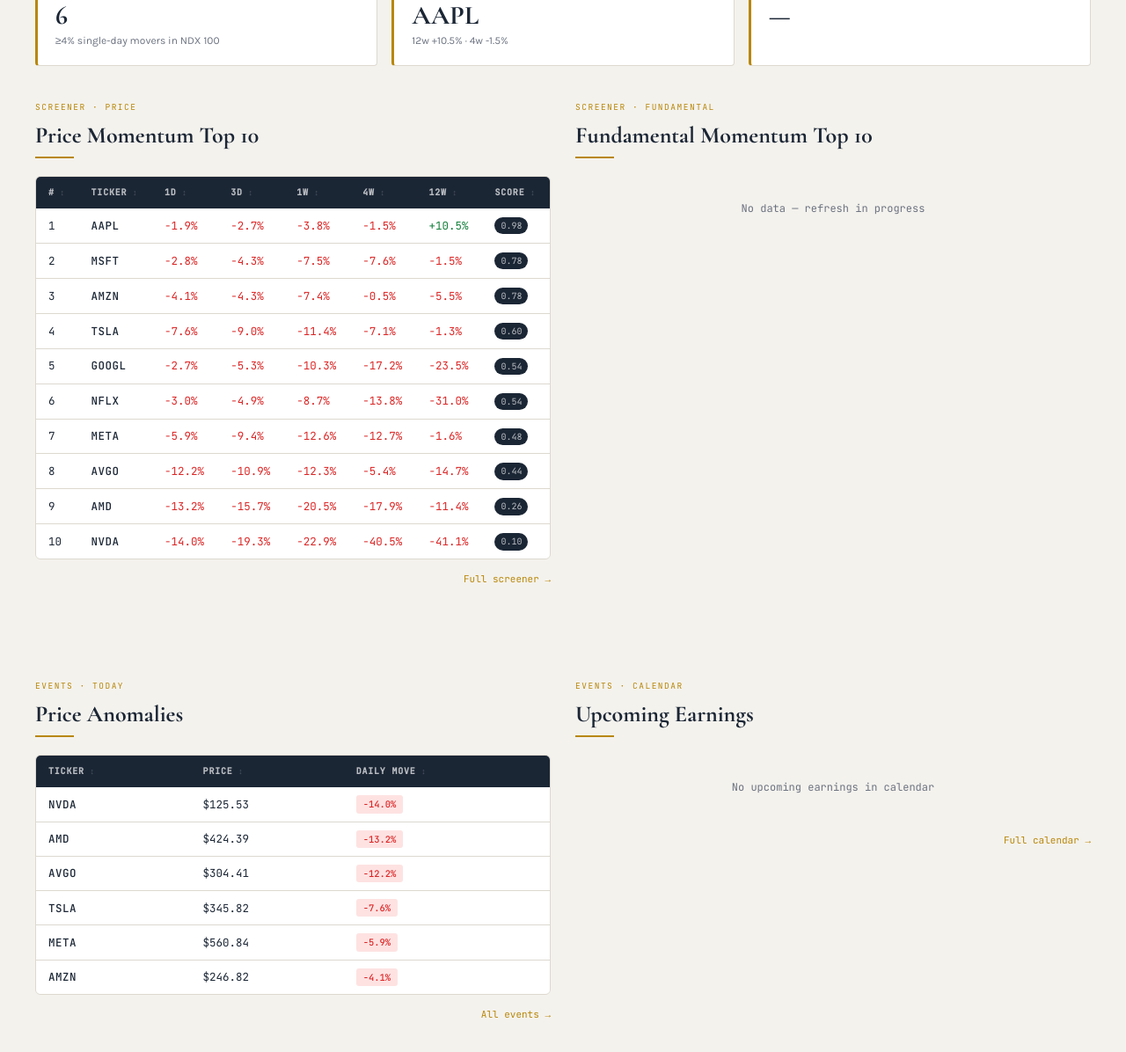
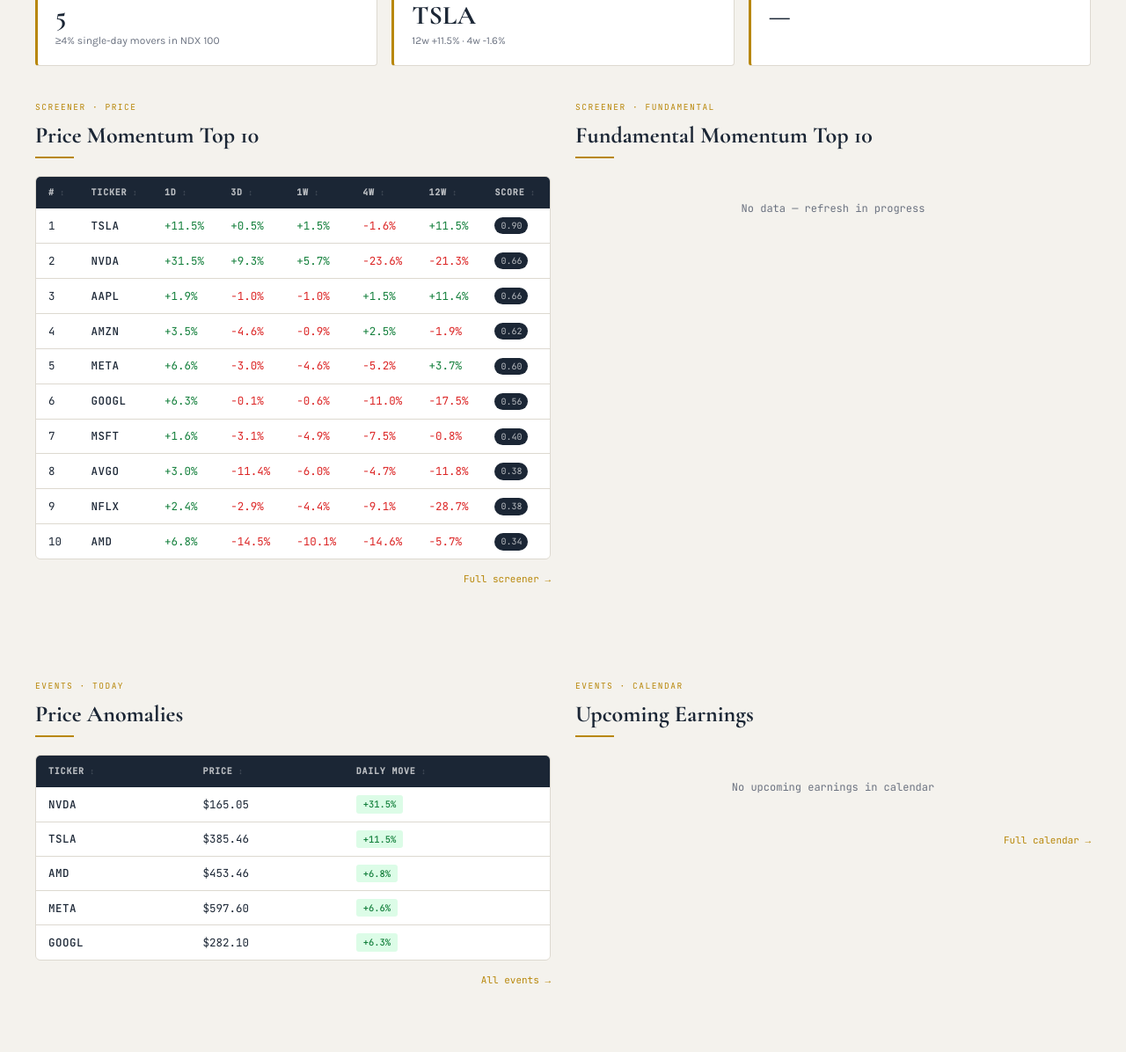
Before and after one commit to coderz66/strategy, a plain HTML site: page index.html in a window 1280 px wide. Shown: the part 256-1452 px from the top of the page at 88% size. Drawn offline with nearby package versions, Linux system fonts and the light colour scheme.

Commit message:
Deploying to gh-pages from @ coderz66/strategy@8d26a9a403c744b78dd45955e78d7d7266939267 🚀

```diff
--- a/index.html
+++ b/index.html
@@ -175,7 +175,7 @@ td { padding: 9px 14px; }
   <div class="wrap">
     <div class="eyebrow">Terence Research · Strategy Engine</div>
     <h1 class="masthead-title"><em>Strategy</em> Dashboard</h1>
-    <div class="masthead-sub">NDX 100 · Updated 2026-11-20 21:40 ET</div>
+    <div class="masthead-sub">NDX 100 · Updated 2026-11-24 00:25 ET</div>
   </div>
 </header>
 
@@ -184,7 +184,7 @@ td { padding: 9px 14px; }
     <a href="./index.html"    class="active">Dashboard</a>
     <a href="./screener.html" class="">Screener</a>
     <a href="./events.html"   class="">Events</a>
-    <span class="nav-stamp">2026-11-20 21:40 ET</span>
+    <span class="nav-stamp">2026-11-24 00:25 ET</span>
   </div>
 </nav>
 
@@ -195,17 +195,17 @@ td { padding: 9px 14px; }
 <div class="stat-row">
   <div class="stat-card">
     <div class="stat-label">Price Anomalies Today</div>
-    <div class="stat-value">6</div>
+    <div class="stat-value">5</div>
     <div class="stat-sub">≥4% single-day movers in NDX 100</div>
   </div>
   <div class="stat-card">
     <div class="stat-label">Top Price Momentum</div>
     <div class="stat-value num pos">
-      AAPL
+      TSLA
     </div>
     <div class="stat-sub">
 
-        12w +10.5% · 4w -1.5%
+        12w +11.5% · 4w -1.6%
 
     </div>
   </div>
@@ -242,131 +242,131 @@ td { padding: 9px 14px; }
 
             <tr>
               <td class="num" data-v="1">1</td>
-              <td class="tk">AAPL</td>
-              <td class="num neg" data-v="-0.019042982732453195">-1.9%</td>
-              <td class="num neg" data-v="-0.026569293285215068">-2.7%</td>
-              <td class="num neg" data-v="-0.038482050130518974">-3.8%</td>
-              <td class="num neg" data-v="-0.014853691854195161">-1.5%</td>
-              <td class="num pos" data-v="0.10538883510809938">+10.5%</td>
-              <td data-v="0.9800000000000001">
-                <span class="rank-pill">0.98</span>
+              <td class="tk">TSLA</td>
+              <td class="num pos" data-v="0.11462610606673995">+11.5%</td>
+              <td class="num pos" data-v="0.004534556447409521">+0.5%</td>
+              <td class="num pos" data-v="0.015062937799547038">+1.5%</td>
+              <td class="num neg" data-v="-0.015729533731678735">-1.6%</td>
+              <td class="num pos" data-v="0.11462610606673995">+11.5%</td>
+              <td data-v="0.9">
+                <span class="rank-pill">0.90</span>
               </td>
             </tr>
 
             <tr>
               <td class="num" data-v="2">2</td>
-              <td class="tk">MSFT</td>
-              <td class="num neg" data-v="-0.02765402368051384">-2.8%</td>
-              <td class="num neg" data-v="-0.04290455120101144">-4.3%</td>
-              <td class="num neg" data-v="-0.07513170955180581">-7.5%</td>
-              <td class="num neg" data-v="-0.07624258832052777">-7.6%</td>
-              <td class="num neg" data-v="-0.01462244005613067">-1.5%</td>
-              <td data-v="0.78">
-                <span class="rank-pill">0.78</span>
+              <td class="tk">NVDA</td>
+              <td class="num pos" data-v="0.31482514140046214">+31.5%</td>
+              <td class="num pos" data-v="0.09333598304186541">+9.3%</td>
+              <td class="num pos" data-v="0.05706417317791734">+5.7%</td>
+              <td class="num neg" data-v="-0.2358796296296296">-23.6%</td>
+              <td class="num neg" data-v="-0.21277306114661831">-21.3%</td>
+              <td data-v="0.66">
+                <span class="rank-pill">0.66</span>
               </td>
             </tr>
 
             <tr>
               <td class="num" data-v="3">3</td>
-              <td class="tk">AMZN</td>
-              <td class="num neg" data-v="-0.040991568558884195">-4.1%</td>
-              <td class="num neg" data-v="-0.042925278219395846">-4.3%</td>
-              <td class="num neg" data-v="-0.07440186004650129">-7.4%</td>
-              <td class="num neg" data-v="-0.004758064516129035">-0.5%</td>
-              <td class="num neg" data-v="-0.05454684746801508">-5.5%</td>
-              <td data-v="0.78">
-                <span class="rank-pill">0.78</span>
+              <td class="tk">AAPL</td>
+              <td class="num pos" data-v="0.019033162073797127">+1.9%</td>
+              <td class="num neg" data-v="-0.00956163994892889">-1.0%</td>
+              <td class="num neg" data-v="-0.010488122909461994">-1.0%</td>
+              <td class="num pos" data-v="0.015033002820505237">+1.5%</td>
+              <td class="num pos" data-v="0.11367044185675534">+11.4%</td>
+              <td data-v="0.6599999999999999">
+                <span class="rank-pill">0.66</span>
               </td>
             </tr>
 
             <tr>
               <td class="num" data-v="4">4</td>
-              <td class="tk">TSLA</td>
-              <td class="num neg" data-v="-0.07636013995352697">-7.6%</td>
-              <td class="num neg" data-v="-0.09021072847333667">-9.0%</td>
-              <td class="num neg" data-v="-0.11378196914561023">-11.4%</td>
-              <td class="num neg" data-v="-0.07092579657191989">-7.1%</td>
-              <td class="num neg" data-v="-0.012648108493932941">-1.3%</td>
-              <td data-v="0.5999999999999999">
+              <td class="tk">AMZN</td>
+              <td class="num pos" data-v="0.034721659508953895">+3.5%</td>
+              <td class="num neg" data-v="-0.04612683947112883">-4.6%</td>
+              <td class="num neg" data-v="-0.009156159068865244">-0.9%</td>
+              <td class="num pos" data-v="0.02529206310971932">+2.5%</td>
+              <td class="num neg" data-v="-0.018787459658828887">-1.9%</td>
+              <td data-v="0.62">
+                <span class="rank-pill">0.62</span>
+              </td>
+            </tr>
+
+            <tr>
+              <td class="num" data-v="5">5</td>
+              <td class="tk">META</td>
+              <td class="num pos" data-v="0.06554454033235868">+6.6%</td>
+              <td class="num neg" data-v="-0.03046821765793828">-3.0%</td>
+              <td class="num neg" data-v="-0.04599224150316872">-4.6%</td>
+              <td class="num neg" data-v="-0.052270997208830106">-5.2%</td>
+              <td class="num pos" data-v="0.03724789113757088">+3.7%</td>
+              <td data-v="0.6">
                 <span class="rank-pill">0.60</span>
               </td>
             </tr>
 
             <tr>
-              <td class="num" data-v="5">5</td>
+              <td class="num" data-v="6">6</td>
               <td class="tk">GOOGL</td>
-              <td class="num neg" data-v="-0.027030000733514248">-2.7%</td>
-              <td class="num neg" data-v="-0.053211991434689354">-5.3%</td>
-              <td class="num neg" data-v="-0.10305304797646808">-10.3%</td>
-              <td class="num neg" data-v="-0.17151244495799622">-17.2%</td>
-              <td class="num neg" data-v="-0.23538736453769882">-23.5%</td>
-              <td data-v="0.5399999999999999">
-                <span class="rank-pill">0.54</span>
-              </td>
-            </tr>
-
-            <tr>
-              <td class="num" data-v="6">6</td>
-              <td class="tk">NFLX</td>
-              <td class="num neg" data-v="-0.029592884023263877">-3.0%</td>
-              <td class="num neg" data-v="-0.04943029490616624">-4.9%</td>
-              <td class="num neg" data-v="-0.0872083668543846">-8.7%</td>
-              <td class="num neg" data-v="-0.138496583143508">-13.8%</td>
-              <td class="num neg" data-v="-0.31010580080262684">-31.0%</td>
-              <td data-v="0.5399999999999999">
-                <span class="rank-pill">0.54</span>
+              <td class="num pos" data-v="0.06336461984997555">+6.3%</td>
+              <td class="num neg" data-v="-0.0012037954963884934">-0.1%</td>
+              <td class="num neg" data-v="-0.005709854786409174">-0.6%</td>
+              <td class="num neg" data-v="-0.10953282828282829">-11.0%</td>
+              <td class="num neg" data-v="-0.17514619883040927">-17.5%</td>
+              <td data-v="0.5599999999999999">
+                <span class="rank-pill">0.56</span>
               </td>
             </tr>
 
             <tr>
               <td class="num" data-v="7">7</td>
-              <td class="tk">META</td>
-              <td class="num neg" data-v="-0.059340511891583625">-5.9%</td>
-              <td class="num neg" data-v="-0.09376767334011982">-9.4%</td>
-              <td class="num neg" data-v="-0.12599541834842376">-12.6%</td>
-              <td class="num neg" data-v="-0.1272602782359714">-12.7%</td>
-              <td class="num neg" data-v="-0.016156477501973354">-1.6%</td>
-              <td data-v="0.48">
-                <span class="rank-pill">0.48</span>
+              <td class="tk">MSFT</td>
+              <td class="num pos" data-v="0.01646990836291584">+1.6%</td>
+              <td class="num neg" data-v="-0.031064943241063236">-3.1%</td>
+              <td class="num neg" data-v="-0.04920944419776441">-4.9%</td>
+              <td class="num neg" data-v="-0.07529102515959452">-7.5%</td>
+              <td class="num neg" data-v="-0.00779660334025023">-0.8%</td>
+              <td data-v="0.4">
+                <span class="rank-pill">0.40</span>
               </td>
             </tr>
 
             <tr>
               <td class="num" data-v="8">8</td>
               <td class="tk">AVGO</td>
-              <td class="num neg" data-v="-0.12185201211596697">-12.2%</td>
-              <td class="num neg" data-v="-0.10887002341920371">-10.9%</td>
-              <td class="num neg" data-v="-0.12276303276562628">-12.3%</td>
-              <td class="num neg" data-v="-0.05368689380751046">-5.4%</td>
-              <td class="num neg" data-v="-0.1466894657173291">-14.7%</td>
-              <td data-v="0.44000000000000006">
-                <span class="rank-pill">0.44</span>
+              <td class="num pos" data-v="0.030025294832626948">+3.0%</td>
+              <td class="num neg" data-v="-0.11439062279339074">-11.4%</td>
+              <td class="num neg" data-v="-0.05953809238152363">-6.0%</td>
+              <td class="num neg" data-v="-0.04745268402345293">-4.7%</td>
+              <td class="num neg" data-v="-0.11822604685171112">-11.8%</td>
+              <td data-v="0.38">
+                <span class="rank-pill">0.38</span>
               </td>
             </tr>
 
             <tr>
               <td class="num" data-v="9">9</td>
-              <td class="tk">AMD</td>
-              <td class="num neg" data-v="-0.1324638688444163">-13.2%</td>
-              <td class="num neg" data-v="-0.156969468226694">-15.7%</td>
-              <td class="num neg" data-v="-0.20535145863760618">-20.5%</td>
-              <td class="num neg" data-v="-0.17879602933493288">-17.9%</td>
-              <td class="num neg" data-v="-0.1143411661588547">-11.4%</td>
-              <td data-v="0.26">
-                <span class="rank-pill">0.26</span>
+              <td class="tk">NFLX</td>
+              <td class="num pos" data-v="0.02414947999294914">+2.4%</td>
+              <td class="num neg" data-v="-0.02875292544299568">-2.9%</td>
+              <td class="num neg" data-v="-0.043621399176954734">-4.4%</td>
+              <td class="num neg" data-v="-0.09076682316118934">-9.1%</td>
+              <td class="num neg" data-v="-0.28676651117112684">-28.7%</td>
+              <td data-v="0.38">
+                <span class="rank-pill">0.38</span>
               </td>
             </tr>
 
             <tr>
               <td class="num" data-v="10">10</td>
-              <td class="tk">NVDA</td>
-              <td class="num neg" data-v="-0.14008768324428">-14.0%</td>
-              <td class="num neg" data-v="-0.19252540846520005">-19.3%</td>
-              <td class="num neg" data-v="-0.2291679459625422">-22.9%</td>
-              <td class="num neg" data-v="-0.40495828593098215">-40.5%</td>
-              <td class="num neg" data-v="-0.4107955878901667">-41.1%</td>
-              <td data-v="0.1">
-                <span class="rank-pill">0.10</span>
+              <td class="tk">AMD</td>
+              <td class="num pos" data-v="0.0684983152289167">+6.8%</td>
+              <td class="num neg" data-v="-0.14464103821632024">-14.5%</td>
+              <td class="num neg" data-v="-0.10077734591893395">-10.1%</td>
+              <td class="num neg" data-v="-0.146476434271947">-14.6%</td>
+              <td class="num neg" data-v="-0.0571184995737426">-5.7%</td>
+              <td data-v="0.33999999999999997">
+                <span class="rank-pill">0.34</span>
               </td>
             </tr>
 
@@ -411,49 +411,41 @@ td { padding: 9px 14px; }
 
           <tr>
             <td class="tk">NVDA</td>
-            <td class="num" data-v="125.53">$125.53</td>
-            <td class="num neg" data-v="-0.14008768324427998">
-              <span class="badge badge-down">-14.0%</span>
+            <td class="num" data-v="165.05">$165.05</td>
+            <td class="num pos" data-v="0.31482514140046214">
+              <span class="badge badge-up">+31.5%</span>
+            </td>
+          </tr>
+
+          <tr>
+            <td class="tk">TSLA</td>
+            <td class="num" data-v="385.46">$385.46</td>
+            <td class="num pos" data-v="0.11462610606673988">
+              <span class="badge badge-up">+11.5%</span>
             </td>
           </tr>
 
           <tr>
             <td class="tk">AMD</td>
-            <td class="num" data-v="424.39">$424.39</td>
-            <td class="num neg" data-v="-0.1324638688444163">
-              <span class="badge badge-down">-13.2%</span>
-            </td>
-          </tr>
-
-          <tr>
-            <td class="tk">AVGO</td>
-            <td class="num" data-v="304.41">$304.41</td>
-            <td class="num neg" data-v="-0.12185201211596698">
-              <span class="badge badge-down">-12.2%</span>
-            </td>
-          </tr>
-
-          <tr>
-            <td class="tk">TSLA</td>
-            <td class="num" data-v="345.82">$345.82</td>
-            <td class="num neg" data-v="-0.07636013995352696">
-              <span class="badge badge-down">-7.6%</span>
+            <td class="num" data-v="453.46">$453.46</td>
+            <td class="num pos" data-v="0.06849831522891678">
+              <span class="badge badge-up">+6.8%</span>
             </td>
           </tr>
 
           <tr>
             <td class="tk">META</td>
-            <td class="num" data-v="560.84">$560.84</td>
-            <td class="num neg" data-v="-0.05934051189158363">
-              <span class="badge badge-down">-5.9%</span>
+            <td class="num" data-v="597.6">$597.60</td>
+            <td class="num pos" data-v="0.06554454033235858">
+              <span class="badge badge-up">+6.6%</span>
             </td>
           </tr>
 
           <tr>
-            <td class="tk">AMZN</td>
-            <td class="num" data-v="246.82">$246.82</td>
-            <td class="num neg" data-v="-0.04099156855888414">
-              <span class="badge badge-down">-4.1%</span>
+            <td class="tk">GOOGL</td>
+            <td class="num" data-v="282.1">$282.10</td>
+            <td class="num pos" data-v="0.0633646198499755">
+              <span class="badge badge-up">+6.3%</span>
             </td>
           </tr>
 
```
Also changed, not shown: events.html (+22 -29 lines), screener.html (+85 -85 lines).
